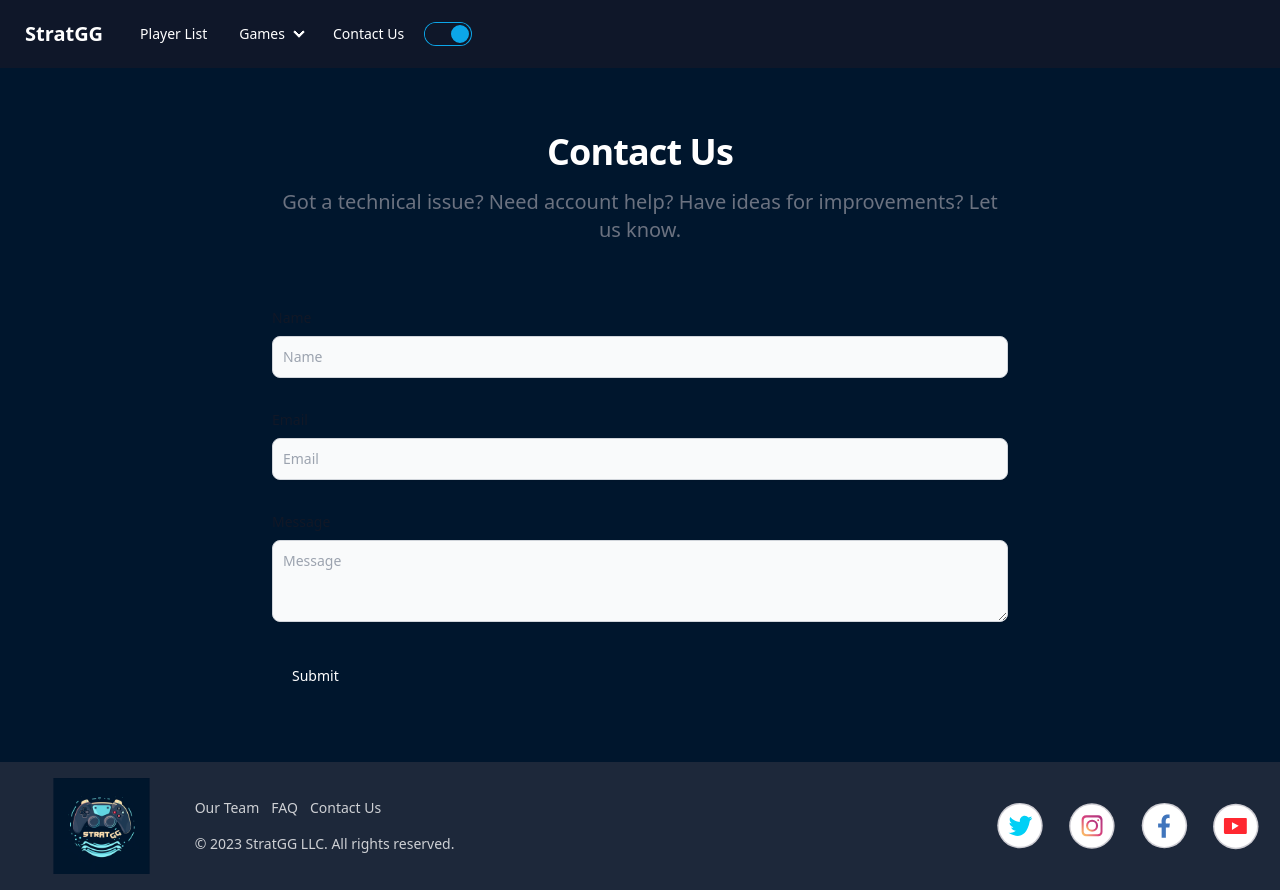
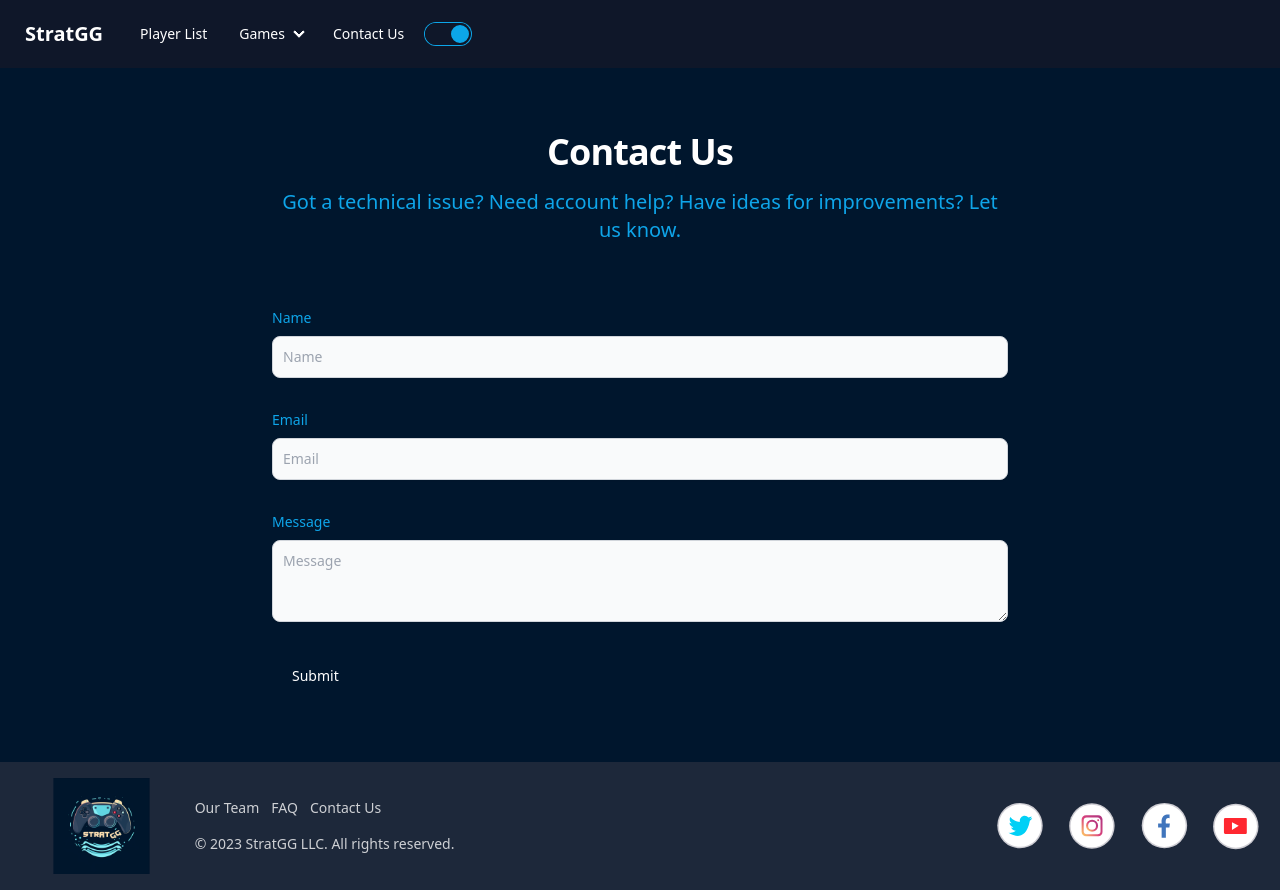
Before and after one commit to Stratgg/Stratgg, a SvelteKit app in the folder client/: page /Contact in a window 1280 px wide. Built offline with nearby package versions, Linux system fonts and the light colour scheme.

Commit message:
color changing

```diff
--- a/client/src/routes/Contact/+page.svelte
+++ b/client/src/routes/Contact/+page.svelte
@@ -37,7 +37,7 @@ const handleSubmit = async function(data:any) {
   <section class="dark:bg-gray-900">
     <div class="py-8 lg:py-16 px-4 mx-auto max-w-screen-md">
       <h1 class="mb-4 text-4xl tracking-tight font-extrabold text-center dark:text-white">Contact Us</h1>
-      <p class="mb-8 lg:mb-16 font-light text-center text-gray-500 dark:text-gray-400 sm:text-xl">Got a technical issue? Need account help? Have ideas for improvements? Let us know.</p>
+      <p class="mb-8 lg:mb-16 font-light text-center text-sky-500 dark:text-sky-500 sm:text-xl">Got a technical issue? Need account help? Have ideas for improvements? Let us know.</p>
 
   <!-- <div class="flex mb-4">
 
@@ -51,15 +51,15 @@ const handleSubmit = async function(data:any) {
       <form on:submit|preventDefault={handleSubmit} class="space-y-8">
         <input type="hidden" name="access_key" value="4ca65685-6d54-4f45-a676-c573dfaa9303">
         <div>
-        <label for="name" class="block mb-2 text-sm font-medium text-gray-900 dark:text-gray-300">Name </label>
+        <label for="name" class="block mb-2 text-sm font-medium text-sky-500 dark:text-sky-500">Name </label>
         <input type="text" name="name" placeholder="Name" class="shadow-sm bg-gray-50 border border-gray-300 text-gray-900 text-sm rounded-lg focus:ring-primary-500 focus:border-primary-500 block w-full p-2.5 dark:bg-gray-700 dark:border-gray-600 dark:placeholder-gray-400 dark:text-white dark:focus:ring-primary-500 dark:focus:border-primary-500 dark:shadow-sm-light"required />
         </div>
         <div>
-        <label for="email" class="block mb-2 text-sm font-medium text-gray-900 dark:text-gray-300">Email </label>
-        <input type="email" name="email" placeholder="Email" class="shadow-sm bg-gray-50 border border-gray-300 text-gray-900 text-sm rounded-lg focus:ring-primary-500 focus:border-primary-500 block w-full p-2.5 dark:bg-gray-700 dark:border-gray-600 dark:placeholder-gray-400 dark:text-white dark:focus:ring-primary-500 dark:focus:border-primary-500 dark:shadow-sm-light" required />
+        <label for="email" class="block mb-2 text-sm font-medium text-sky-500 dark:text-sky-500">Email </label>
+        <input type="email" name="email" placeholder="Email" class="shadow-sm bg-gray-50 border border-gray-300 text-gray-900 text-sm rounded-lg focus:ring-primary-500 focus:border-primary-500 block w-full p-2.5 dark:bg-gray-700 dark:border-gray-600 dark:placeholder-gray-400 dark:text-black dark:focus:ring-primary-500 dark:focus:border-primary-500 dark:shadow-sm-light" required />
         </div>
         <div class="sm:col-span-2">
-        <label for="message" class="block mb-2 text-sm font-medium text-gray-900 dark:text-gray-300">Message </label>
+        <label for="message" class="block mb-2 text-sm font-medium text-sky-500 dark:text-sky-500">Message </label>
         <textarea name="message" required rows="3" placeholder="Message" class="shadow-sm bg-gray-50 border border-gray-300 text-gray-900 text-sm rounded-lg focus:ring-primary-500 focus:border-primary-500 block w-full p-2.5 dark:bg-gray-700 dark:border-gray-600 dark:placeholder-gray-400 dark:text-white dark:focus:ring-primary-500 dark:focus:border-primary-500 dark:shadow-sm-light"></textarea>
         </div>
         <input type="submit" class="py-3 px-5 text-sm font-medium text-center text-white rounded-lg bg-primary-700 sm:w-fit hover:bg-primary-800 focus:ring-4 focus:outline-none focus:ring-primary-300 dark:bg-primary-600 dark:hover:bg-primary-700 dark:focus:ring-primary-800"/>
```
